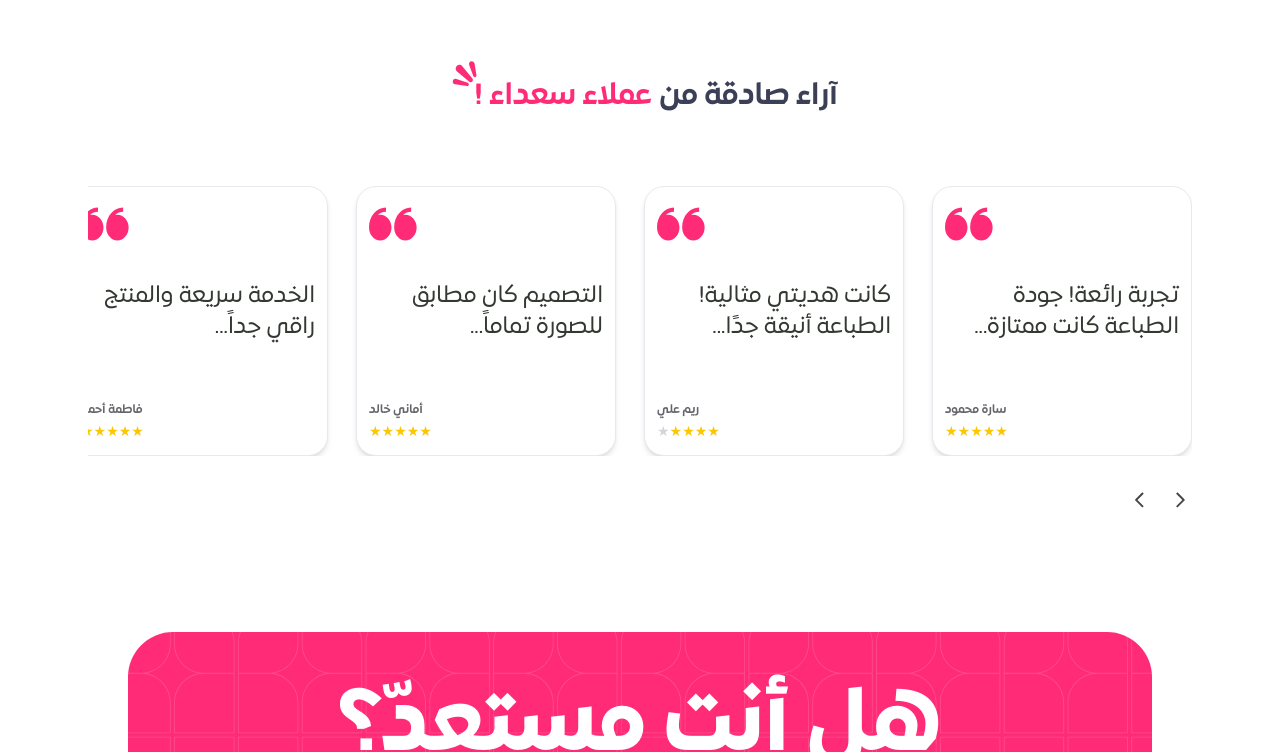
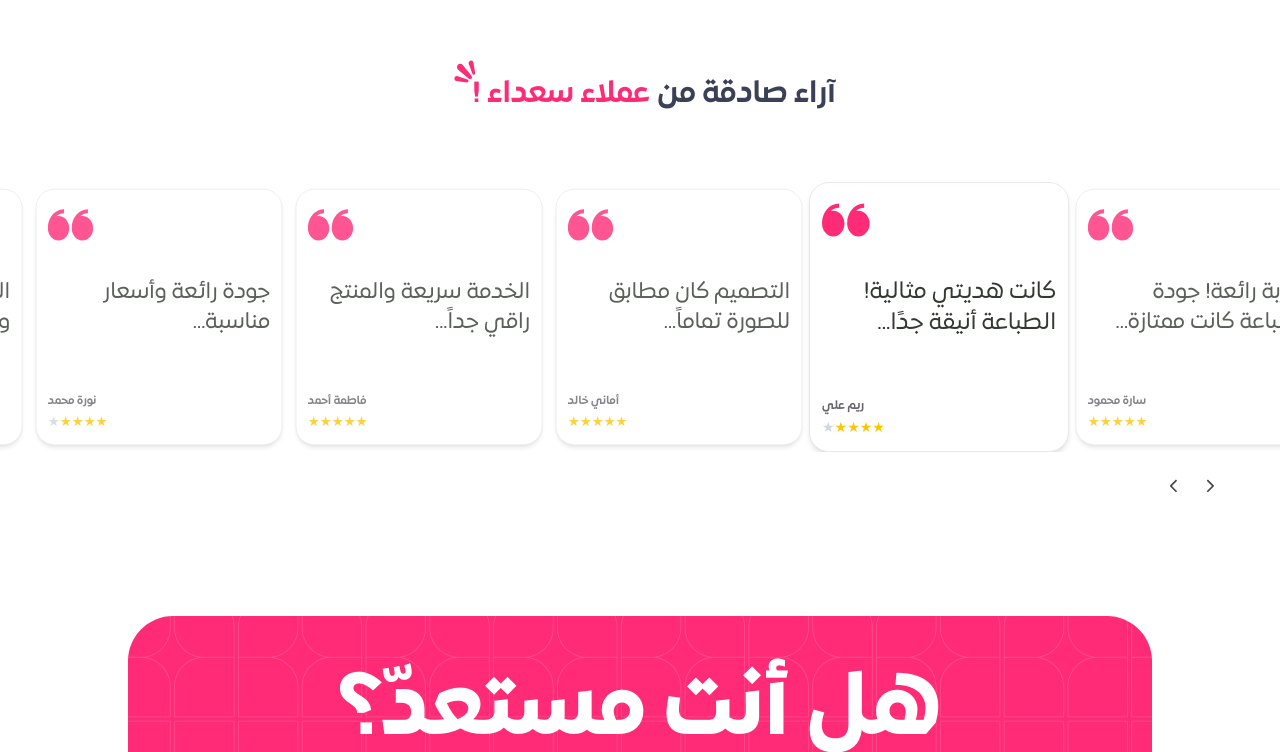
Before and after one commit to DaniaProgrammer765/yallacheese, a Next.js app: page / in a window 1280 px wide. Shown: the part 4583-5335 px from the top of the page. Built offline with nearby package versions, Linux system fonts and the light colour scheme.

Commit message:
edit photos section and review section

```diff
--- a/src/app/page.tsx
+++ b/src/app/page.tsx
@@ -4,12 +4,10 @@ import Card from "@/components/Card";
 import Review from "@/components/Review";
 import Footer from "@/components/Footer";
 import Image from "next/image";
-import { useState } from "react";
+import { useRef, useState } from "react";
 import Link from "next/link";
 
 export default function HomePage() {
-  const [currentReview, setCurrentReview] = useState(0);
-
   const storiesCards = [
     {
       title: "صور بإطار جاهز",
@@ -131,24 +129,68 @@ export default function HomePage() {
       image: "/images/user1.jpg",
       rating: 5,
     },
+    {
+      id: 8,
+      title: "مريم حسام",
+      description: "تصميم جميل وجودة عالية في الطباعة...",
+      image: "/images/user2.jpg",
+      rating: 4,
+    },
+    {
+      id: 9,
+      title: "هدى سامي",
+      description: "خدمة ممتازة وسريعة، أنصح بها بشدة...",
+      image: "/images/user3.jpg",
+      rating: 5,
+    },
+    {
+      id: 10,
+      title: "نور أحمد",
+      description: "المنتج وصلني كما توقعت، تجربة رائعة...",
+      image: "/images/user1.jpg",
+      rating: 5,
+    },
+    {
+      id: 11,
+      title: "جمال علي",
+      description: "الطباعة ممتازة والألوان رائعة...",
+      image: "/images/user2.jpg",
+      rating: 4,
+    },
+    {
+      id: 12,
+      title: "سمر خالد",
+      description: "سأكرر الطلب بالتأكيد، خدمة ممتازة...",
+      image: "/images/user3.jpg",
+      rating: 5,
+    },
   ];
-  const reviewsPerPage = 4;
-  const totalPages = Math.ceil(testimonials.length / reviewsPerPage);
+  const [currentIndex, setCurrentIndex] = useState(1);
+  const itemRefs = useRef<Array<HTMLDivElement | null>>([]);
 
-  // دوال التحكم في الـ Carousel
-  const nextReview = () => {
-    setCurrentReview((prev) => (prev === totalPages - 1 ? 0 : prev + 1));
+  const scrollToIndex = (idx: number) => {
+    const node = itemRefs.current[idx];
+    if (node) {
+      node.scrollIntoView({
+        behavior: "smooth",
+        inline: "center",
+        block: "nearest",
+      });
+      setCurrentIndex(idx);
+    }
   };
 
-  const prevReview = () => {
-    setCurrentReview((prev) => (prev === 0 ? totalPages - 1 : prev - 1));
+  const prev = () => {
+    const nextIdx =
+      currentIndex === 0 ? testimonials.length - 1 : currentIndex - 1;
+    scrollToIndex(nextIdx);
   };
 
-  // الحصول على الكروت الحالية المعروضة
-  const currentReviews = testimonials.slice(
-    currentReview * reviewsPerPage,
-    (currentReview + 1) * reviewsPerPage
-  );
+  const next = () => {
+    const nextIdx =
+      currentIndex === testimonials.length - 1 ? 0 : currentIndex + 1;
+    scrollToIndex(nextIdx);
+  };
   return (
     <div className="text-white relative overflow-hidden">
       {/* ===== خلفية الفيديو ===== */}
@@ -325,7 +367,8 @@ export default function HomePage() {
       </section>
       {/* كل صورة حكاية Section */}
       <section className="relative bg-white py-10 overflow-hidden mb-10">
-        <div className="max-w-8xl mx-auto px-6 hidden md:block">
+        {/* إزالة أي padding ومركزية */}
+        <div className="w-full hidden md:block">
           {/* --- TOP ROW (5 صور) --- */}
           <div className="flex items-center justify-between gap-4 mb-6">
             <div className="w-1/5 overflow-hidden rounded-2xl">
@@ -554,55 +597,102 @@ export default function HomePage() {
         </div>
       </section>
       {/* اراء صادقة */}
-      <section className="bg-white py-10 text-gray-800 mb-10">
-        <div className="max-w-6xl mx-auto px-6">
+      <section className="bg-white py-10 text-gray-800 mb-10 w-screen overflow-hidden">
+        <div className="w-screen">
           <h2 className="text-xl md:text-3xl font-semibold text-center text-secondary mb-12 flex justify-center items-center">
             آراء صادقة من{" "}
             <span className="text-primary mr-2">عملاء سعداء !</span>
-            <img
+            <Image
               src="/icons/letter.svg"
               alt=""
+              width={28}
+              height={28}
               className="mb-12 relative left-2"
             />
           </h2>
 
-          {/* Carousel Container */}
+          {/* Carousel */}
           <div className="relative">
-            {/* Reviews Display */}
-            <div className="overflow-hidden">
-              <div className="grid grid-cols-1 md:grid-cols-4 gap-12 transition-opacity duration-300">
-                {currentReviews.map((t) => (
-                  <Review
+            <div
+              className="overflow-x-auto no-scrollbar"
+              style={{
+                scrollSnapType: "x mandatory",
+                scrollPadding: "0",
+                paddingLeft: "calc(50vw - 50%)", // لبدء السلايدر من نصف الكرت
+              }}
+              role="region"
+              aria-label="شهادات العملاء"
+            >
+              <div
+                className="flex items-center"
+                style={{
+                  gap: "0px", // الكروت ملتصقة تمامًا
+                  padding: "0",
+                  margin: "0",
+                }}
+              >
+                {testimonials.map((t, i) => (
+                  <div
                     key={t.id}
-                    name={t.title}
-                    description={t.description}
-                    rating={t.rating}
-                  />
+                    ref={(el) => (itemRefs.current[i] = el)}
+                    className={`flex-shrink-0
+                transition-transform duration-300 snap-center
+                ${i === currentIndex ? "scale-100" : "scale-95 opacity-80"}
+               ${i === 0 && i !== currentIndex ? "mr-[-50px]" : ""}
+                `}
+                  >
+                    <Review
+                      name={t.title}
+                      description={t.description}
+                      rating={t.rating}
+                    />
+                  </div>
                 ))}
               </div>
             </div>
-
-            {/* Navigation Arrows */}
-            <div className="flex justify-right items-center gap-4 mt-8">
+            {/* Navigation */}
+            <div className="flex items-center gap-4 mt-6 justify-right mr-15">
               <button
-                onClick={prevReview}
+                onClick={prev}
+                aria-label="السابق"
                 className="cursor-pointer"
-                aria-label="السابق"
               >
-                <img src="/icons/arrow3.svg" alt="السابق" className="w-6 h-6" />
+                <Image
+                  src="/icons/arrow3.svg"
+                  alt="السابق"
+                  width={20}
+                  height={20}
+                />
               </button>
 
               <button
-                onClick={nextReview}
+                onClick={next}
+                aria-label="التالي"
                 className="cursor-pointer"
-                aria-label="التالي"
               >
-                <img src="/icons/arrow4.svg" alt="التالي" className="w-6 h-6" />
+                <Image
+                  src="/icons/arrow4.svg"
+                  alt="التالي"
+                  width={20}
+                  height={20}
+                />
               </button>
             </div>
           </div>
         </div>
+
+        {/* إخفاء السكرول */}
+        <style jsx>{`
+          .no-scrollbar::-webkit-scrollbar {
+            display: none;
+          }
+          .no-scrollbar {
+            -ms-overflow-style: none;
+            scrollbar-width: none;
+          }
+        `}</style>
       </section>
+
       <section className="relative py-10 flex justify-center bg-white mb-10">
         {/* المستطيل */}
         <div className="relative w-full max-w-5xl rounded-[45px] px-8 py-8 text-center text-white overflow-hidden ready-section">
--- a/src/components/header.tsx
+++ b/src/components/header.tsx
@@ -30,7 +30,7 @@ export default function Header() {
   return (
     <>
       <header
-        className={`fixed top-0 left-0 w-full h-[70px] flex items-center justify-between z-50 px-6 transition-all duration-300 ${
+        className={`fixed top-0 left-0 w-full h-[91px] flex items-center justify-between z-50 px-6 transition-all duration-300 ${
           isMain
             ? scrolled
               ? "bg-white shadow-md"
@@ -52,7 +52,7 @@ export default function Header() {
                 : `/icons/product2.svg`
             }
             alt="Products"
-            className="h-8 w-8 object-contain"
+            className="h-[51px] w-[51px] object-contain"
           />
         </button>
 
@@ -84,7 +84,7 @@ export default function Header() {
               isMain && !scrolled ? `/icons/menu.svg` : `/icons/menu2.svg`
             }
             alt="Menu"
-            className="h-8 w-8 object-contain"
+            className="h-[51px] w-[51px] object-contain"
           />
         </button>
       </header>
```
